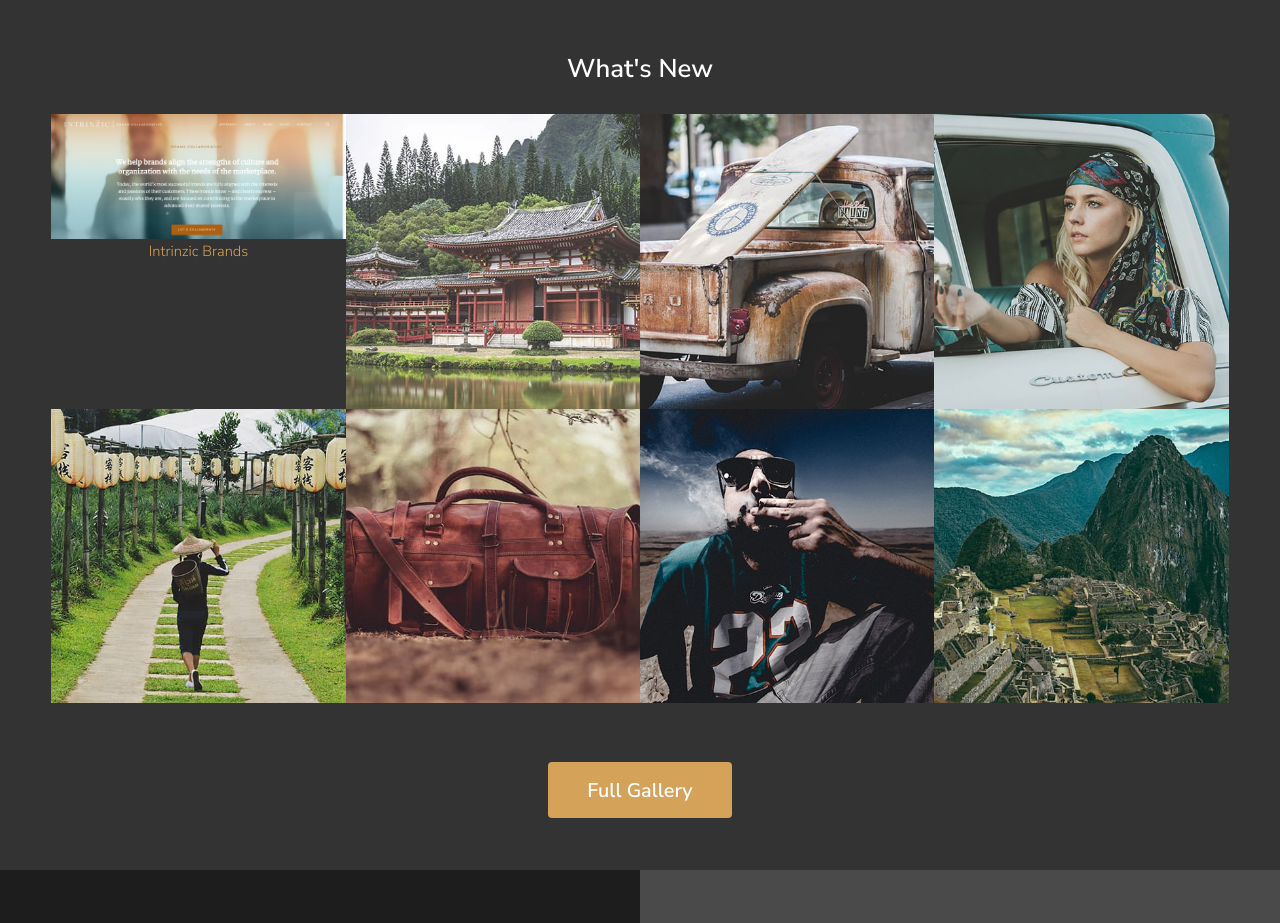
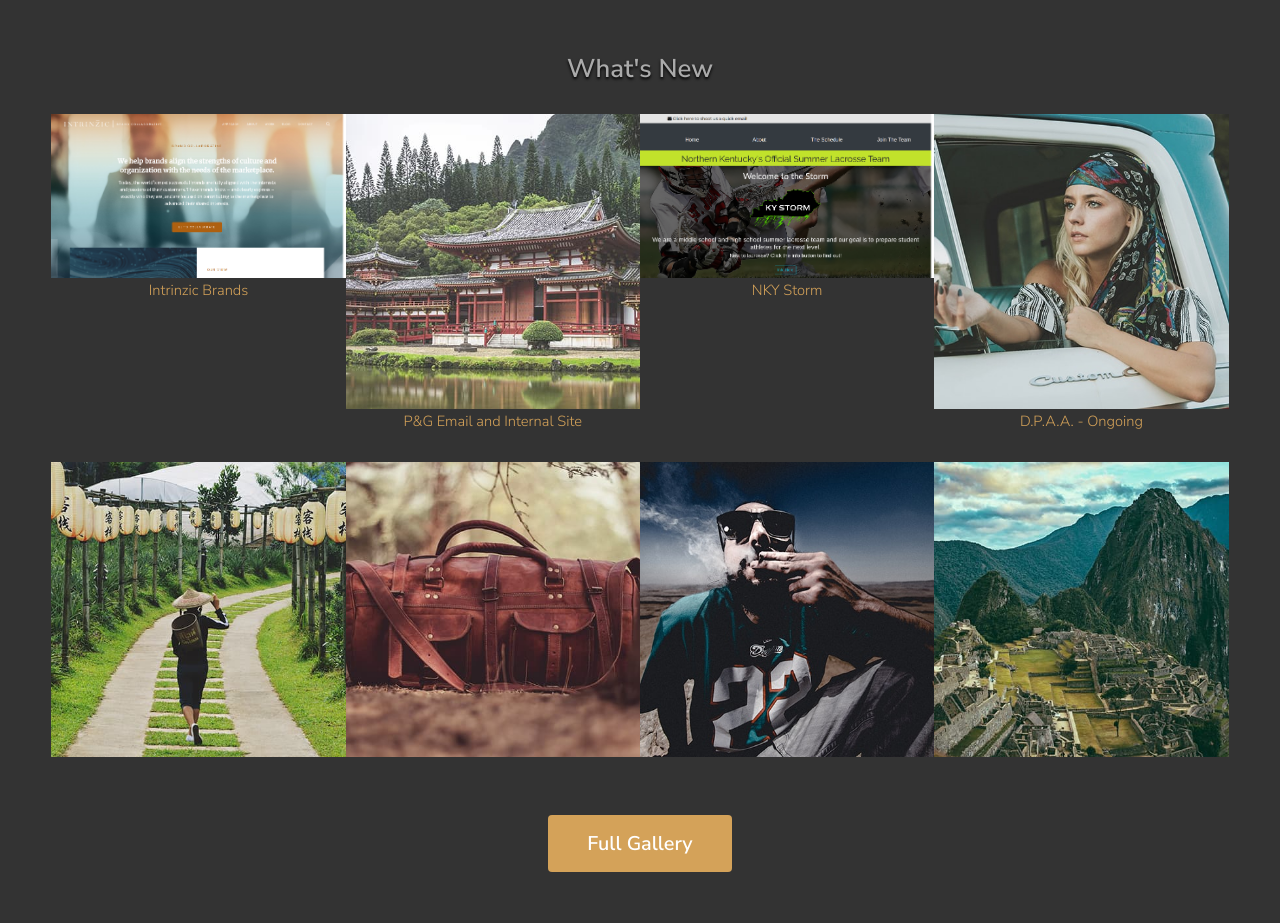
Before and after one commit to mckeec1/Portfolio-2018, a PHP site: page / in a window 1280 px wide. Shown: the part 601-1524 px from the top of the page. Run offline with PHP 8.4, Linux system fonts and the light colour scheme.

Commit message:
homepage styling

```diff
--- a/index.html
+++ b/index.html
@@ -28,7 +28,7 @@
 						<!-- Banner -->
 							<section id="banner">
 								<div class="inner">
-									<h1 style="text-transform: uppercase;">welcome</h1>
+									<h1 class="shadow" style="text-transform: uppercase;">welcome</h1>
 									<p>This is my regularly updated portfolio page.</p>
 									<ul class="actions">
 										<li><a href="#explore" class="button alt scrolly big">Explore</a></li>
@@ -43,7 +43,7 @@
 								<!-- Photo Galleries -->
 									<div class="gallery" id="explore">
 										<header class="special">
-											<h2>What's New</h2>
+											<h2 class="letterpress">What's New</h2>
 										</header>
 										<div class="content">
 											<div class="media">
@@ -52,12 +52,15 @@
 											</div>
 											<div class="media">
 												<a href="images/fulls/05.jpg"><img src="images/thumbs/05.jpg" alt="" title="This right here is a caption." /></a>
+												<p class="project_title"><a href="http://intrinzicbrands.com" target="_blank">P&G Email and Internal Site</a></p>
 											</div>
 											<div class="media">
-												<a href="images/fulls/09.jpg"><img src="images/thumbs/09.jpg" alt="" title="This right here is a caption." /></a>
+												<a href="images/nkyStorm.png"><img src="images/nkyStorm.png" alt="" title="This right here is a caption." /></a>
+												<p class="project_title"><a href="https://nkystorm.com/" target="_blank">NKY Storm</a></p>
 											</div>
 											<div class="media">
 												<a href="images/fulls/02.jpg"><img src="images/thumbs/02.jpg" alt="" title="This right here is a caption." /></a>
+												<p class="project_title"><a href="http://intrinzicbrands.com" target="_blank">D.P.A.A. - Ongoing</a></p>
 											</div>
 											<div class="media">
 												<a href="images/fulls/06.jpg"><img src="images/thumbs/06.jpg" alt="" title="This right here is a caption." /></a>
@@ -87,9 +90,9 @@
 										<p>Aliquet dolor ultricies sem rhoncus dolor ullamcorper pharetra dis condimentum ullamcorper rutrum vehicula id nisi vel aptent orci litora hendrerit penatibus erat ad sit. In a semper velit eleifend a viverra adipiscing a phasellus urna praesent parturient integer ultrices montes parturient suscipit posuere quis aenean. Parturient euismod ultricies commodo arcu elementum suspendisse id dictumst at ut vestibulum conubia quisque a himenaeos dictum proin dis purus integer mollis parturient eros scelerisque dis libero parturient magnis.</p>
 										<h3>Follow Me</h3>
 										<ul class="icons">
-											<li><a href="" class="icon fa-linkedin"><span class="label">Twitter</span></a></li>
-											<li><a href="#" class="icon fa-github"><span class="label">Facebook</span></a></li>
-											<li><a href="#" class="icon fa-instagram"><span class="label">Instagram</span></a></li>
+											<li><a href="www.linkedin.com/in/conner-mckee-web-developer" target="_blank" class="icon fa-linkedin"><span class="label">Twitter</span></a></li>
+											<li><a href="https://github.com/mckeec1" target="_blank" class="icon fa-github"><span class="label">Facebook</span></a></li>
+											<li><a href="https://www.instagram.com/irishcarbum/" target="_blank" class="icon fa-instagram"><span class="label">Instagram</span></a></li>
 										</ul>
 									</div>
 
--- a/styles/default.scss
+++ b/styles/default.scss
@@ -1,3 +1,31 @@
+.shadow {
+    color: white;
+    font: bold 52px Helvetica, Arial, Sans-Serif;
+    text-shadow: 1px 1px #d4a259,
+                 2px 2px #d4a259,
+                 3px 3px #d4a259;
+    -webkit-transition: all 0.12s ease-out;
+    -moz-transition:    all 0.12s ease-out;
+    -ms-transition:     all 0.12s ease-out;
+    -o-transition:      all 0.12s ease-out;
+ }
+ .shadow:hover {
+    position: relative;
+    top: -3px;
+    left: -3px;
+    text-shadow: 1px 1px #d4a259,
+                 2px 2px #d4a259,
+                 3px 3px #d4a259,
+                 4px 4px #d4a259,
+                 5px 5px #d4a259,
+                 6px 6px #d4a259;
+ }
+
+.letterpress {
+    color: #aaa;
+    text-shadow: 0px 2px 3px #000;
+}
+
 .gallery .content .media a {
     outline: none;
 }
--- a/styles/main.css
+++ b/styles/main.css
@@ -3,6 +3,25 @@
 * {
   margin: 0;
   padding: 0; }
+
+.shadow {
+  color: white;
+  font: bold 52px Helvetica, Arial, Sans-Serif;
+  text-shadow: 1px 1px #d4a259,  2px 2px #d4a259,  3px 3px #d4a259;
+  -webkit-transition: all 0.12s ease-out;
+  -moz-transition: all 0.12s ease-out;
+  -ms-transition: all 0.12s ease-out;
+  -o-transition: all 0.12s ease-out; }
+
+.shadow:hover {
+  position: relative;
+  top: -3px;
+  left: -3px;
+  text-shadow: 1px 1px #d4a259,  2px 2px #d4a259,  3px 3px #d4a259,  4px 4px #d4a259,  5px 5px #d4a259,  6px 6px #d4a259; }
+
+.letterpress {
+  color: #aaa;
+  text-shadow: 0px 2px 3px #000; }
 
 .gallery .content .media a {
   outline: none; }
```
Also changed, not shown: images/intrinzic.png, images/nkyStorm.png (added), 1 other file.
